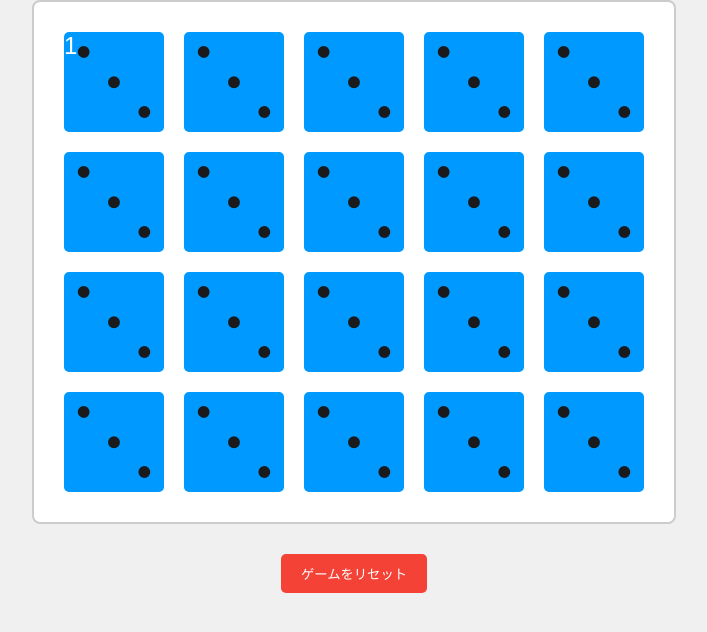
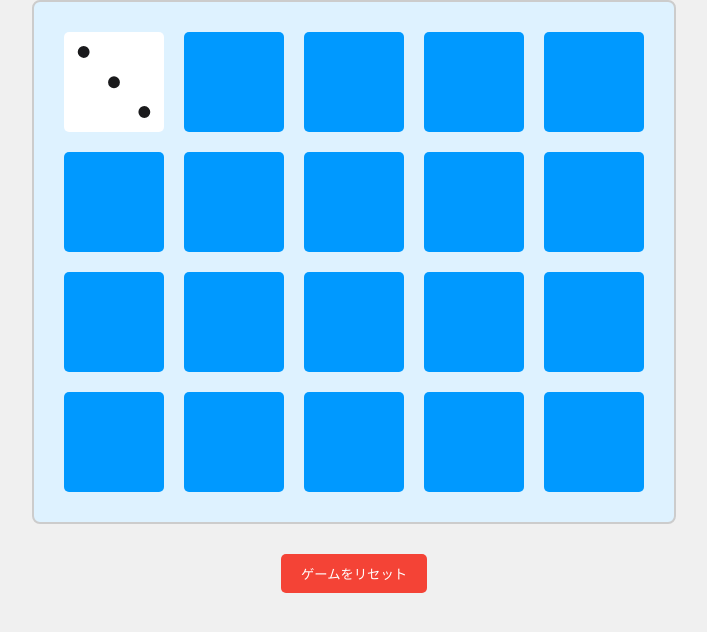
Before and after one commit to Bolero-fk/TopologyMatching, a plain HTML site: page index.html in a window 1280 px wide. Both pictures are taken after a click on the element 400 px from the left and 82 px from the top of the page. Shown: the whole page, without its empty margins (286-993 px from the left). Drawn offline with Linux system fonts and the light colour scheme.

Commit message:
カードの裏表に応じて画像の表示・非表示を切り替える処理を書いた

```diff
--- a/Scripts/main.js
+++ b/Scripts/main.js
@@ -5,6 +5,24 @@ function shuffleArray(array) {
         const j = Math.floor(Math.random() * (i + 1));
         [array[i], array[j]] = [array[j], array[i]];
     }
+}
+function flipCard(card, flipstatus = undefined) {
+    if (flipstatus === undefined)
+        card.revealed = !card.revealed;
+    else
+        card.revealed = flipstatus;
+    if (card.revealed) {
+        console.log();
+        card.element.style.backgroundColor = getComputedStyle(card.element).getPropertyValue("--front-background-color");
+        card.element.textContent = String(card.pairId);
+        card.element.style.backgroundImage = card.frontImageUrl;
+    }
+    else {
+        card.element.style.backgroundColor = getComputedStyle(card.element).getPropertyValue("--back-background-color");
+        card.element.textContent = '';
+        card.element.style.backgroundImage = '';
+    }
+    return;
 }
 const ROW = 4; // Change these values to your preferred grid size
 const COLUMN = 5;
@@ -20,19 +38,18 @@ window.onload = () => {
     for (let i = 0; i < ROW * COLUMN; i++) {
         const cardElement = document.createElement('div');
         cardElement.className = 'card';
-        cardElement.style.backgroundImage = 'url(./TopologyCards/images/U+22F1.svg)';
         gameBoard.appendChild(cardElement);
         const card = {
             element: cardElement,
             revealed: false,
-            pairId: pairIds[i]
+            pairId: pairIds[i],
+            frontImageUrl: 'url(./TopologyCards/images/U+22F1.svg)'
         };
         card.element.onclick = () => {
             if (card.revealed || revealedCards.length == 2) {
                 return;
             }
-            card.revealed = true;
-            card.element.textContent = String(card.pairId);
+            flipCard(card);
             revealedCards.push(card);
             if (revealedCards.length == 2) {
                 if (revealedCards[0].pairId == revealedCards[1].pairId) {
@@ -41,8 +58,7 @@ window.onload = () => {
                 else {
                     setTimeout(() => {
                         for (let card of revealedCards) {
-                            card.revealed = false;
-                            card.element.textContent = '';
+                            flipCard(card);
                         }
                         revealedCards = [];
                     }, 1000);
@@ -53,8 +69,7 @@ window.onload = () => {
     }
     resetButton.onclick = () => {
         for (let card of cards) {
-            card.revealed = false;
-            card.element.textContent = '';
+            flipCard(card, false);
         }
         revealedCards = [];
         shuffleArray(pairIds);
--- a/styles.css
+++ b/styles.css
@@ -18,7 +18,7 @@ body {
     /* Each card's width (100px) + margin (10px) * 2 + padding (20px) */
     height: calc(44px + 120px * var(--rows));
     padding: 20px;
-    background-color: #fff;
+    background-color: #def2ff;
     border: 2px solid #ccc;
     border-radius: 8px;
     box-sizing: border-box;
@@ -37,8 +37,9 @@ body {
     font-size: 24px;
     border-radius: 5px;
     cursor: pointer;
-    background-image: url('images/card-back1.png');
     background-size: cover;
+    --front-background-color: #ffffff;
+    --back-background-color: #0099ff;
 }
 
 #reset-button {
```
Also changed, not shown: Scripts/main.ts (+26 -8 lines).
